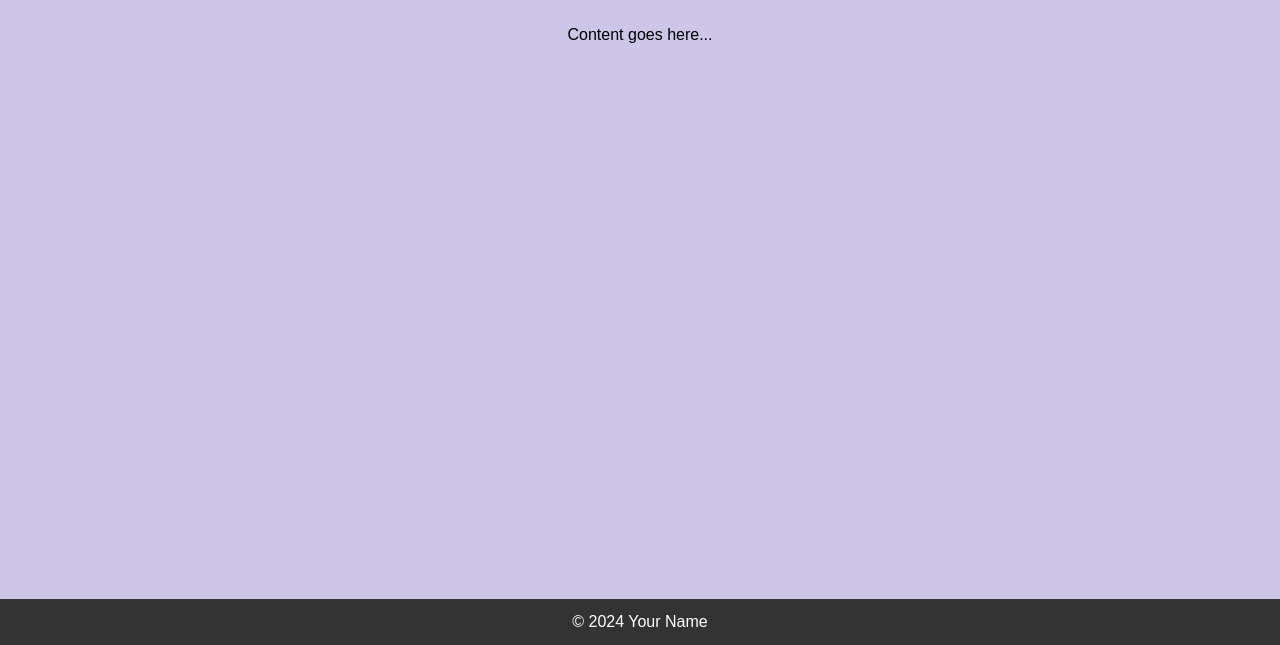
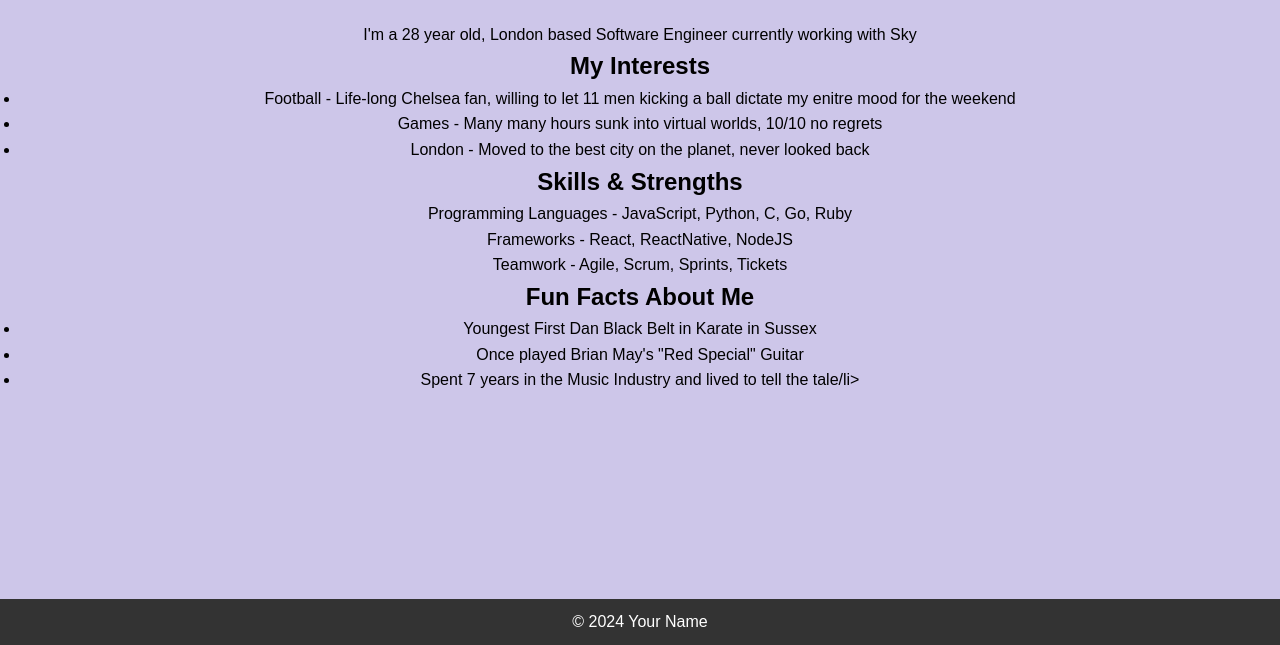
Before and after one commit to JRSkates/html-project, a plain HTML site: page bio.html in a window 1280 px wide. Shown: the part 155-800 px from the top of the page. Drawn offline with Linux system fonts and the light colour scheme.

Commit message:
bio page HTML

```diff
--- a/bio.html
+++ b/bio.html
@@ -19,8 +19,45 @@
     </header>
 
     <main>
-        <h1>Page Title</h1>
-        <p>Content goes here...</p>
+        <section id="bio">
+            <h1>About Me</h1>
+            <div class="intro">
+                <p>I'm a 28 year old, London based Software Engineer currently working with Sky</p>
+            </div>
+
+            <div class="bio-section">
+                <h2>My Interests</h2>
+                <ul class="interests">
+                    <li>Football - Life-long Chelsea fan, willing to let 11 men kicking a ball dictate my enitre mood for the weekend</li>
+                    <li>Games - Many many hours sunk into virtual worlds, 10/10 no regrets</li>
+                    <li>London - Moved to the best city on the planet, never looked back</li>
+                </ul>
+            </div>
+
+            <div class="bio-section">
+                <h2>Skills & Strengths</h2>
+                <div class="skills">
+                    <div class="skill">
+                        <p>Programming Languages - JavaScript, Python, C, Go, Ruby</p>
+                    </div>
+                    <div class="skill">
+                        <p>Frameworks - React, ReactNative, NodeJS </p>
+                    </div>
+                    <div class="skill">
+                        <p>Teamwork - Agile, Scrum, Sprints, Tickets</p>
+                    </div>
+                </div>
+            </div>
+
+            <div class="bio-section">
+                <h2>Fun Facts About Me</h2>
+                <ul class="fun-facts">
+                    <li>Youngest First Dan Black Belt in Karate in Sussex </li>
+                    <li>Once played Brian May's "Red Special" Guitar</li>
+                    <li>Spent 7 years in the Music Industry and lived to tell the tale/li>
+                </ul>
+            </div>
+        </section>
     </main>
 
     <footer>
```
Also changed, not shown: index.html (+1 -1 lines).
